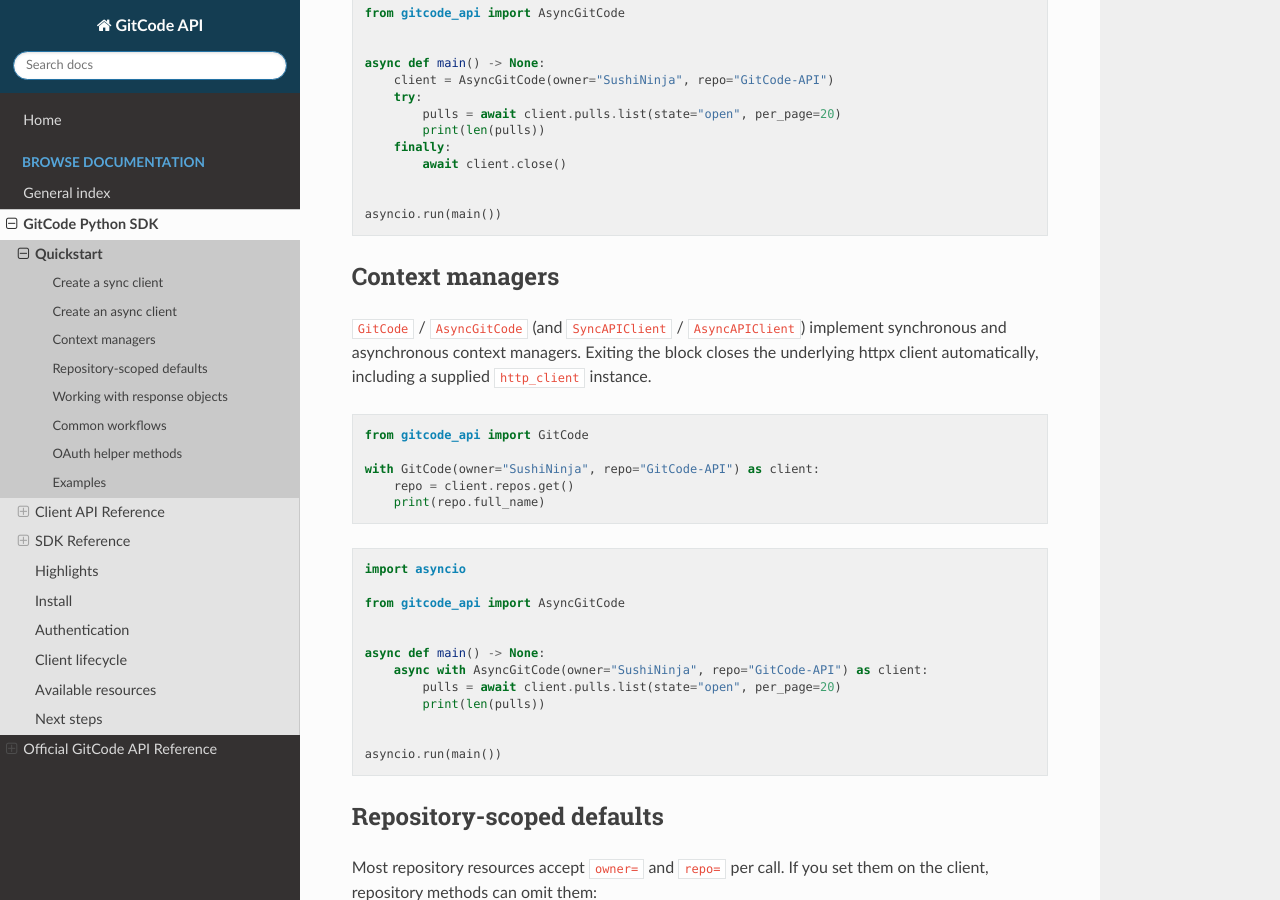
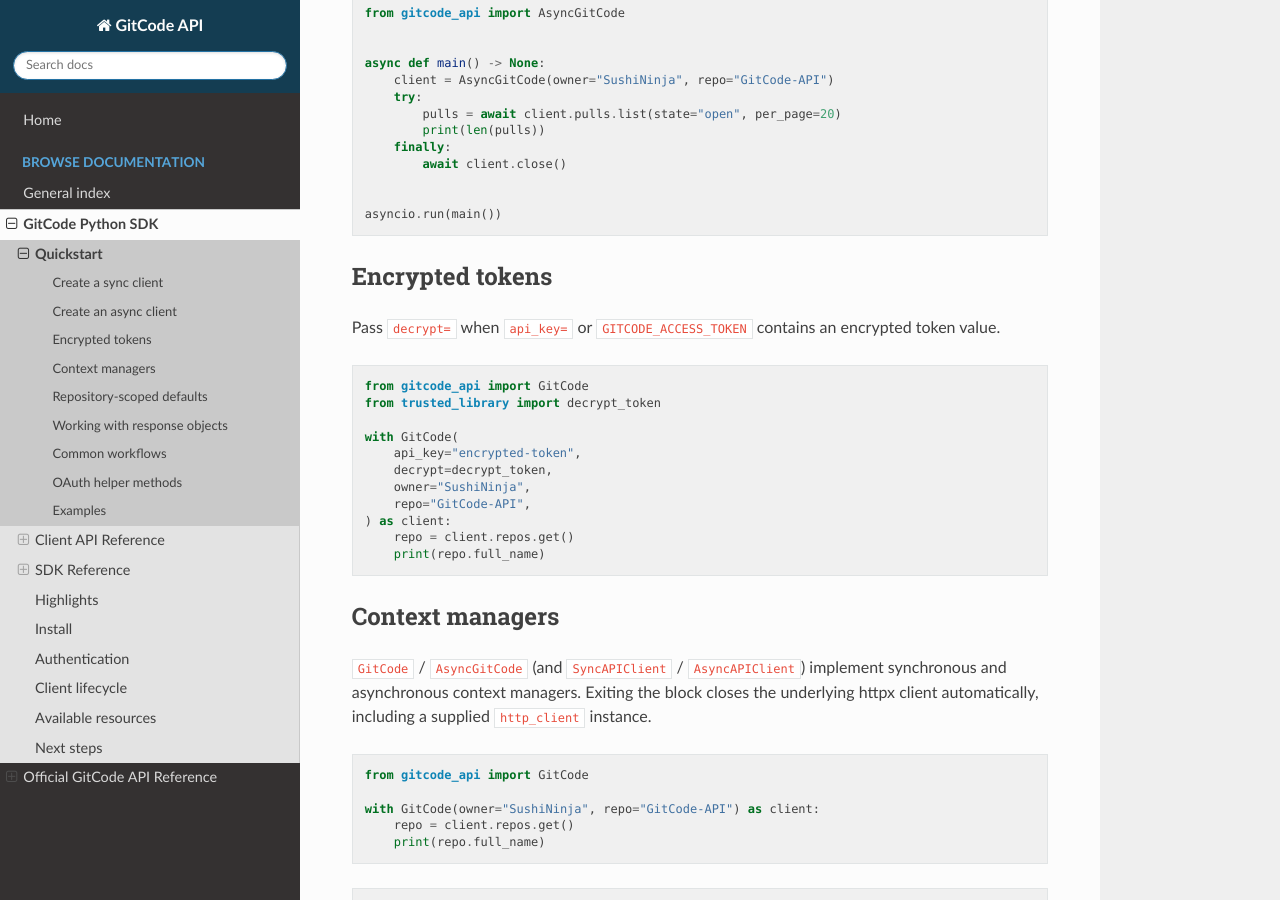
Before and after one commit to Trenza1ore/GitCode-API, a Sphinx documentation site: the page built from docs/sdk/quickstart.rst, in a window 1280 px wide and 900 px high, scrolled down 702 px. Built offline with Sphinx 7.4.7 and the Read the Docs theme 3.1.0, drawn with Linux system fonts in a browser that asks for light colours.

Commit message:
docs: update docs & skill about token encryption

```diff
--- a/docs/sdk/quickstart.rst
+++ b/docs/sdk/quickstart.rst
@@ -43,6 +43,26 @@ Create an async client
 
 
    asyncio.run(main())
+
+Encrypted tokens
+----------------
+
+Pass ``decrypt=`` when ``api_key=`` or ``GITCODE_ACCESS_TOKEN`` contains an
+encrypted token value.
+
+.. code-block:: python
+
+   from gitcode_api import GitCode
+   from trusted_library import decrypt_token
+
+   with GitCode(
+       api_key="encrypted-token",
+       decrypt=decrypt_token,
+       owner="SushiNinja",
+       repo="GitCode-API",
+   ) as client:
+       repo = client.repos.get()
+       print(repo.full_name)
 
 Context managers
 ----------------
```
Also changed, not shown: docs/sdk/index.rst (+9 -0 lines), .claude/skills/gitcode-api/SKILL.md, .claude/skills/gitcode-api/references/api-reference.md, .claude/skills/gitcode-api/references/workflow-patterns.md.
